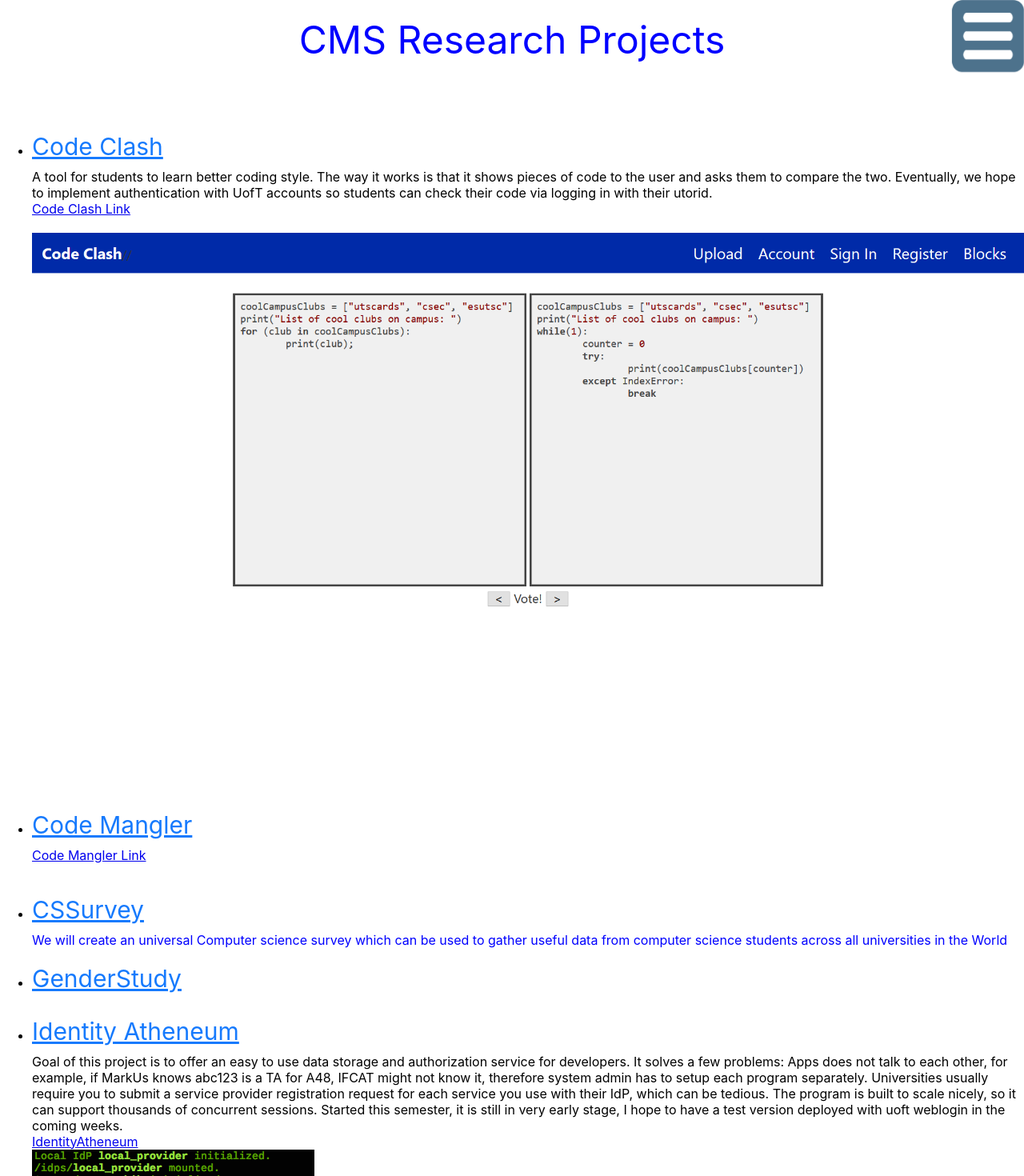
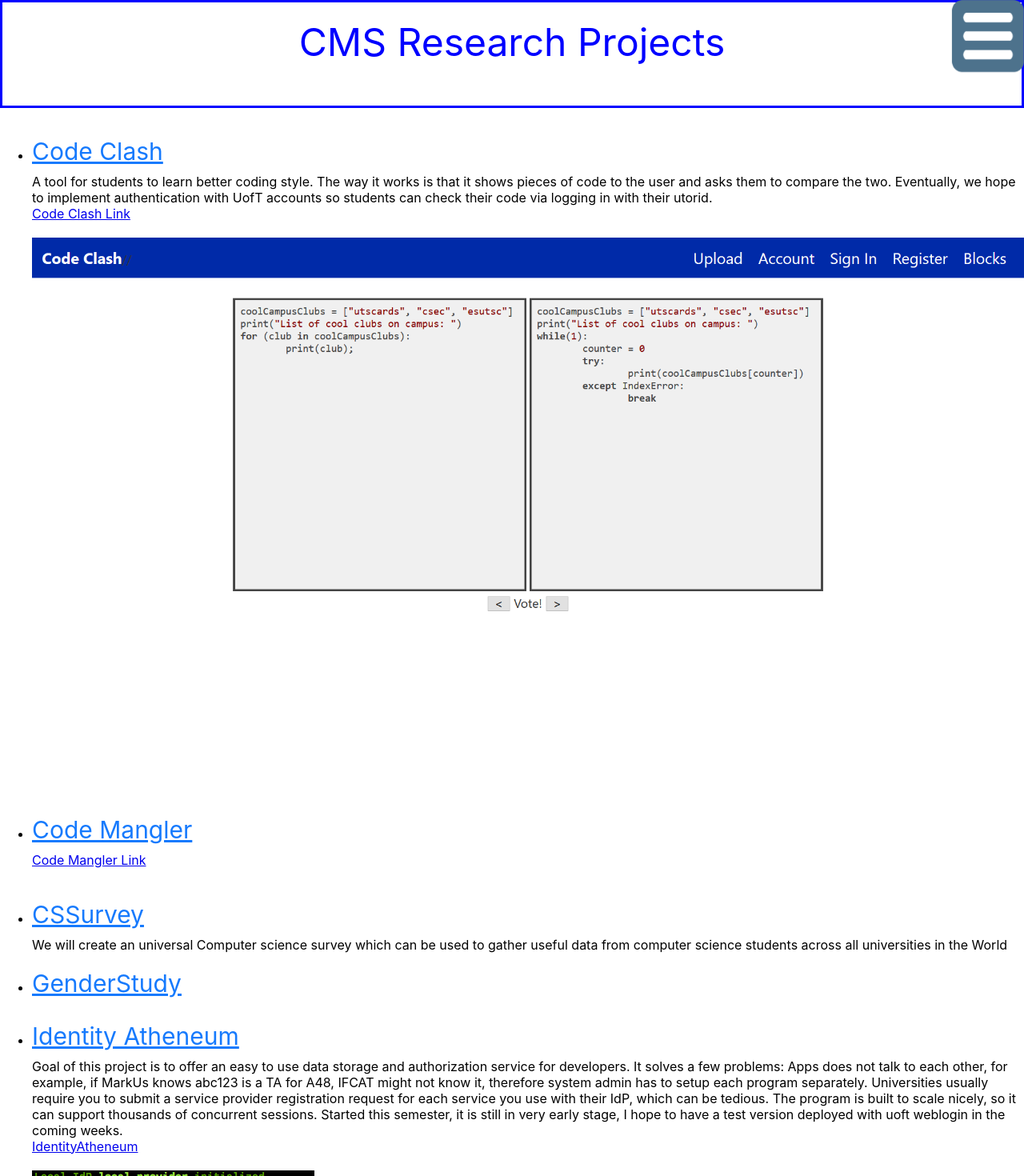
Before and after one commit to JikaiLong/CMSResearchPage, a React (Create React App) app in the folder my-app/: page / in a window 1280 px wide. Shown: the top 1470 px of the page at 80% size. Built offline with nearby package versions, Linux system fonts and the light colour scheme.

Commit message:
Changed background on sliders & formated pics

```diff
--- a/my-app/src/App.css
+++ b/my-app/src/App.css
@@ -4,6 +4,7 @@
     text-align: center;
     padding-bottom: 50px;
     padding-top: 20px;
+    border-style: solid;
 }
 
 div.NavBar {
--- a/my-app/src/components/others/slider/slider.css
+++ b/my-app/src/components/others/slider/slider.css
@@ -28,7 +28,7 @@
 
    color: black;
    text-decoration: none;
-   background:none;
+   background:white;
    list-style: none;
    padding-left:5px;
 }
--- a/my-app/src/components/projects/CS General Survey Research/CSSurvey.css
+++ b/my-app/src/components/projects/CS General Survey Research/CSSurvey.css
@@ -1,6 +1,3 @@
-.AboutCSSurvey{
-    color:blue;
-}
 
 .CSSurveyTitle{
     color:rgb(22, 122, 253);
--- a/my-app/src/components/projects/Identity Atheneum/identityatheneum.css
+++ b/my-app/src/components/projects/Identity Atheneum/identityatheneum.css
@@ -4,5 +4,8 @@
     padding-bottom: 10px;
     padding-top: 20px;
     text-decoration: underline;
+}
 
+img {
+    max-width: 100%;
 }
--- a/my-app/src/components/projects/Identity Atheneum/identityatheneum.js
+++ b/my-app/src/components/projects/Identity Atheneum/identityatheneum.js
@@ -24,8 +24,9 @@
           Started this semester, it is still in very early stage, I hope to have a test version deployed with uoft weblogin in the coming weeks.
           </div>
           <div><a href = "https://github.com/junthehacker/Identity-Atheneum"> IdentityAtheneum </a> </div>
+          <br/>
           <div className = "ImageSection">
-            <div><img src = {samplepic1}/> </div>
+            <div class = "img1"><img src = {samplepic1}/> </div>
             <div><img src = {samplepic2}/> </div>
           </div>
         </body>
```
